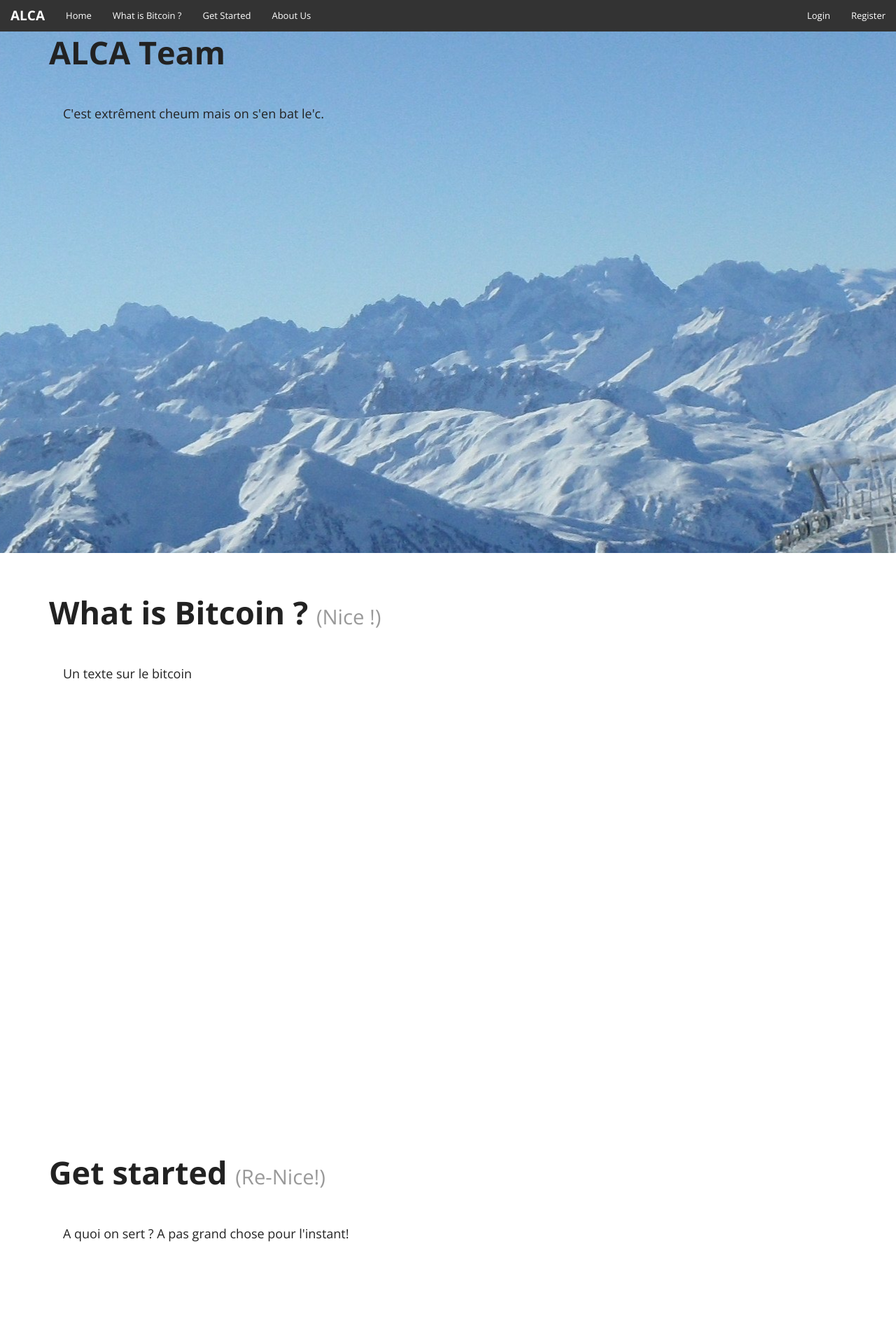
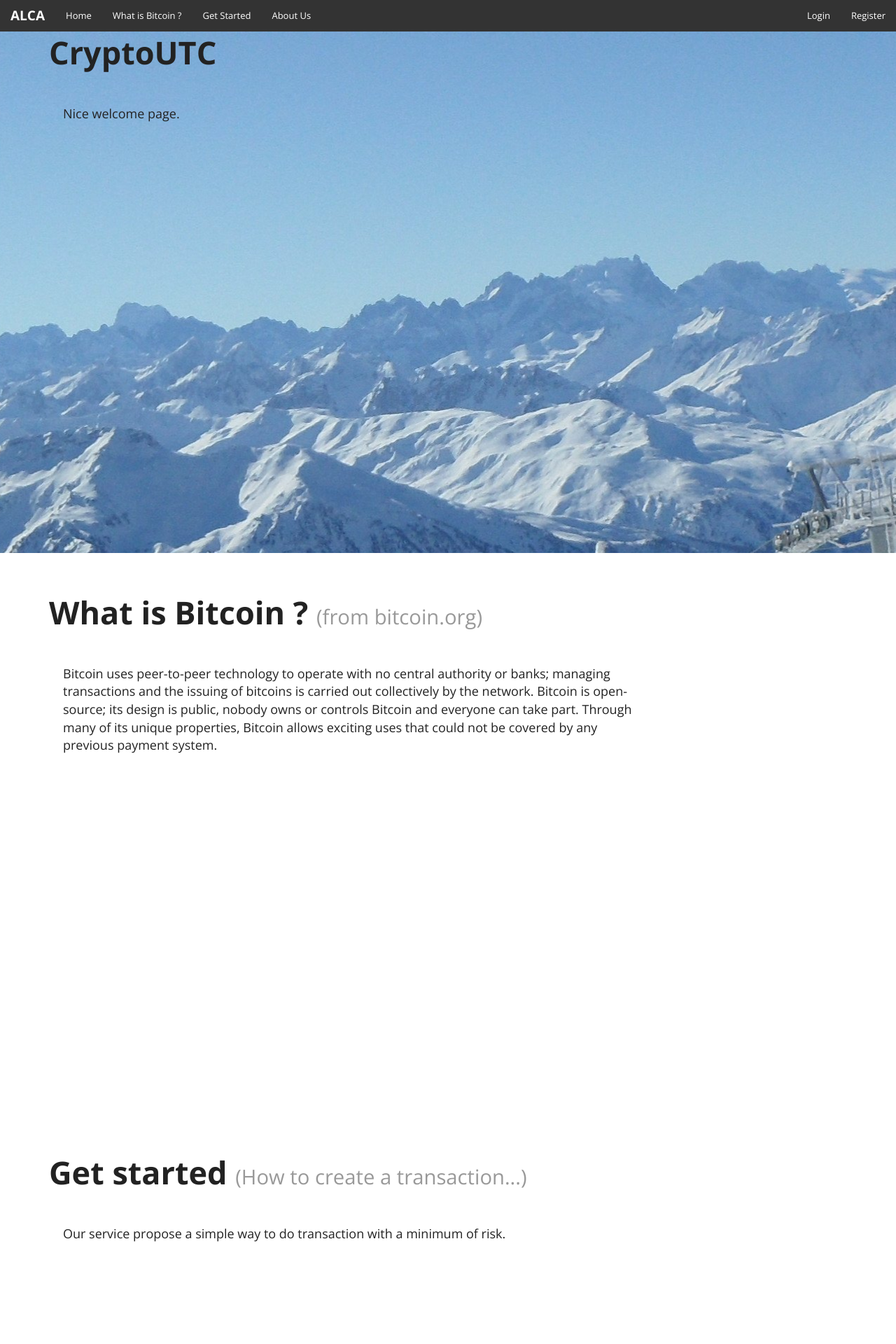
Before and after one commit to TFBM/alca, a Django app: template templates/home/index.html in a window 1280 px wide. Shown: the top 1920 px of the page at 70% size. Run offline with Django 3.2, Linux system fonts and the light colour scheme; the template is opened without the code that fills it, so the values that code supplies are empty.

```diff
--- a/home/urls.py
+++ b/home/urls.py
@@ -4,6 +4,7 @@ urlpatterns = patterns('home.views',
     url(r'^/?$', 'home', name='home'),
     url(r'^profil/?$', 'profil', name='profil'),
     url(r'^profil/edit/?$', 'edit', name='edit'),
+    url(r'^profil/add/?$', 'add', name='add'),
     url(r'^transactions/?$', 'transactions', name='transactions'),
     url(r'^disputes/?$', 'disputes', name='disputes'),
     url(r'^profil/new/?$', 'new', name='new'),
--- a/static/css/style.css
+++ b/static/css/style.css
@@ -76,6 +76,10 @@ background-color : #eee;
  display: none;
 }
 
+.add {
+ display : none;
+}
+
 @media (max-width: 480px) {
 	.page-section h1 {
 	font-size: 3em;
--- a/templates/home/index.html
+++ b/templates/home/index.html
@@ -4,8 +4,8 @@
 {% block content %}
 <div id="Home" class="page-section">
 		<div class="container">
-			<h2> ALCA Team</h2>
-			<p class="caption">C'est extrêment cheum mais on s'en bat le'c.</p>
+			<h2>CryptoUTC</h2>
+			<p class="caption">Nice welcome page.</p>
 		</div>
 		<!--/.container-->
 </div>
@@ -13,8 +13,8 @@
 </div>
 <div id="WIB" class="page-section">
 		<div class="container">
-			<h2> What is Bitcoin ? <small>(Nice !)</small></h2>
-			<p class="caption">Un texte sur le bitcoin</p>
+			<h2> What is Bitcoin ? <small>(from bitcoin.org)</small></h2>
+			<p class="caption">Bitcoin uses peer-to-peer technology to operate with no central authority or banks; managing transactions and the issuing of bitcoins is carried out collectively by the network. Bitcoin is open-source; its design is public, nobody owns or controls Bitcoin and everyone can take part. Through many of its unique properties, Bitcoin allows exciting uses that could not be covered by any previous payment system.</p>
 		</div>
 		<!--/.container-->
 </div>
@@ -22,8 +22,8 @@
 </div>
 <div id="GS" class="page-section">
 		<div class="container">
-			<h2> Get started <small>(Re-Nice!)</small></h2>
-			<p class="caption">A quoi on sert ? A pas grand chose pour l'instant!</p>
+			<h2> Get started <small>(How to create a transaction...)</small></h2>
+			<p class="caption">Our service propose a simple way to do transaction with a minimum of risk.</p>
 		</div>
 		<!--/.container-->
 </div>
@@ -31,8 +31,8 @@
 </div>
 <div id="AU" class="page-section">
 		<div class="container">
-			<h2>About Us <small>(Re-re-Nice !)</small></h2>
-			<h3>Présentation de la team</h3>
+			<h2>About Us <small></small></h2>
+			<h3>The Team</h3>
 			<div class="row">
 				<div id="Antoine" class="col-md-3">
 					<img src="{% static 'img/antoine.jpg' %}" class="img-circle" alt="Antoine">
```
Also changed, not shown: home/forms.py (+16 -0 lines), home/views.py (+43 -13 lines), templates/home/profil.html (+16 -8 lines).
